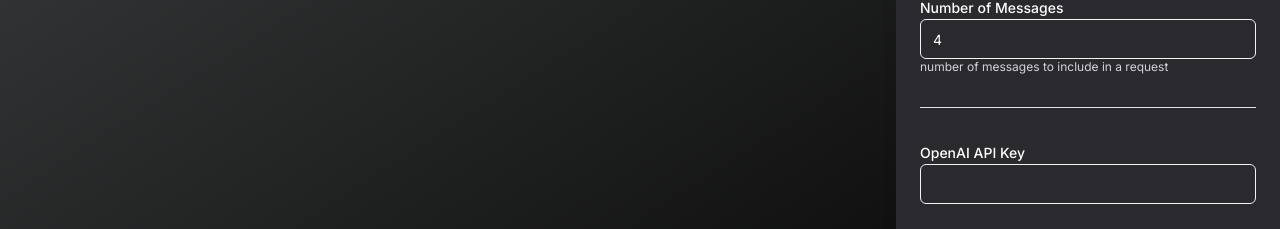
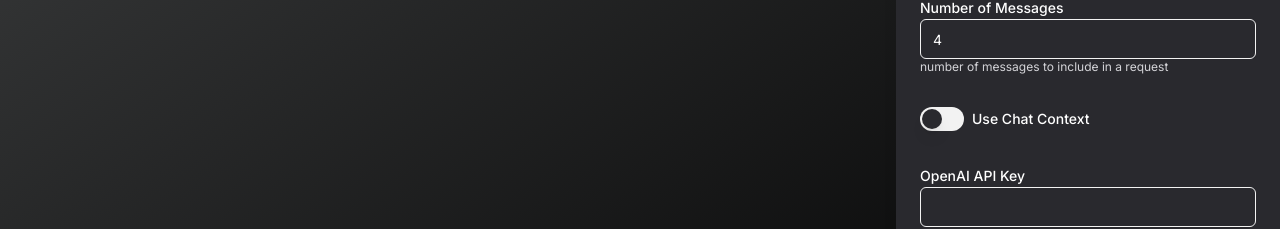
Before and after one commit to intelligentnode/IntelliChat, a Next.js app in the folder intellichat/: page / in a window 1280 px wide. Shown: the part 441-670 px from the top of the page. Built offline with nearby package versions, Linux system fonts and the light colour scheme; no server answers.

Commit message:
add chatcontext switch to chat settings component

```diff
--- a/intellichat/package.json
+++ b/intellichat/package.json
@@ -16,6 +16,7 @@
     "@radix-ui/react-select": "1.2.2",
     "@radix-ui/react-separator": "1.0.3",
     "@radix-ui/react-slot": "1.0.2",
+    "@radix-ui/react-switch": "^1.0.3",
     "@radix-ui/react-toast": "1.1.4",
     "@tanstack/react-query": "4.33.0",
     "@types/node": "20.5.9",
--- a/intellichat/src/components/chat-settings.tsx
+++ b/intellichat/src/components/chat-settings.tsx
@@ -17,19 +17,21 @@
   openAIModels,
   replicateModels,
 } from '@/lib/chat-providers';
-import { Separator } from './ui/separator';
+import { Switch } from './ui/switch';
 export default function ChatSettings() {
   const systemMessage = useChatSettings((s) => s.systemMessage);
   const numberOfMessages = useChatSettings((s) => s.numberOfMessages);
   const provider = useChatSettings((s) => s.provider);
   const openaikey = useChatSettings((s) => s.apiKeys.openai);
   const replicatekey = useChatSettings((s) => s.apiKeys.replicate);
+  const useContext = useChatSettings((s) => s.useContext);
 
   const updateSystemMessage = useChatSettings((s) => s.setSystemMessage);
   const setNumberOfMessages = useChatSettings((s) => s.setNumberOfMessages);
   const setKey = useChatSettings((s) => s.setKey);
   const updateProvider = useChatSettings((s) => s.setProvider);
   const updateModel = useChatSettings((s) => s.setModel);
+  const setUseContext = useChatSettings((s) => s.setUseContext);
 
   return (
     <div className='space-y-8'>
@@ -109,7 +111,14 @@
           number of messages to include in a request
         </p>
       </div>
-      <Separator orientation='horizontal' />
+      <div className='flex items-center space-x-2'>
+        <Switch
+          checked={useContext}
+          onCheckedChange={setUseContext}
+          id='use-chatcontext'
+        />
+        <Label htmlFor='use-chatcontext'>Use Chat Context</Label>
+      </div>
       <div className='space-y-2'>
         <ApiKeyInput
           name='openai'
--- /dev/null
+++ b/intellichat/src/components/ui/switch.tsx
@@ -0,0 +1,29 @@
+"use client"
+
+import * as React from "react"
+import * as SwitchPrimitives from "@radix-ui/react-switch"
+
+import { cn } from "@/lib/utils"
+
+const Switch = React.forwardRef<
+  React.ElementRef<typeof SwitchPrimitives.Root>,
+  React.ComponentPropsWithoutRef<typeof SwitchPrimitives.Root>
+>(({ className, ...props }, ref) => (
+  <SwitchPrimitives.Root
+    className={cn(
+      "peer inline-flex h-[24px] w-[44px] shrink-0 cursor-pointer items-center rounded-full border-2 border-transparent transition-colors focus-visible:outline-none focus-visible:ring-2 focus-visible:ring-ring focus-visible:ring-offset-2 focus-visible:ring-offset-background disabled:cursor-not-allowed disabled:opacity-50 data-[state=checked]:bg-primary data-[state=unchecked]:bg-input",
+      className
+    )}
+    {...props}
+    ref={ref}
+  >
+    <SwitchPrimitives.Thumb
+      className={cn(
+        "pointer-events-none block h-5 w-5 rounded-full bg-background shadow-lg ring-0 transition-transform data-[state=checked]:translate-x-5 data-[state=unchecked]:translate-x-0"
+      )}
+    />
+  </SwitchPrimitives.Root>
+))
+Switch.displayName = SwitchPrimitives.Root.displayName
+
+export { Switch }
```
